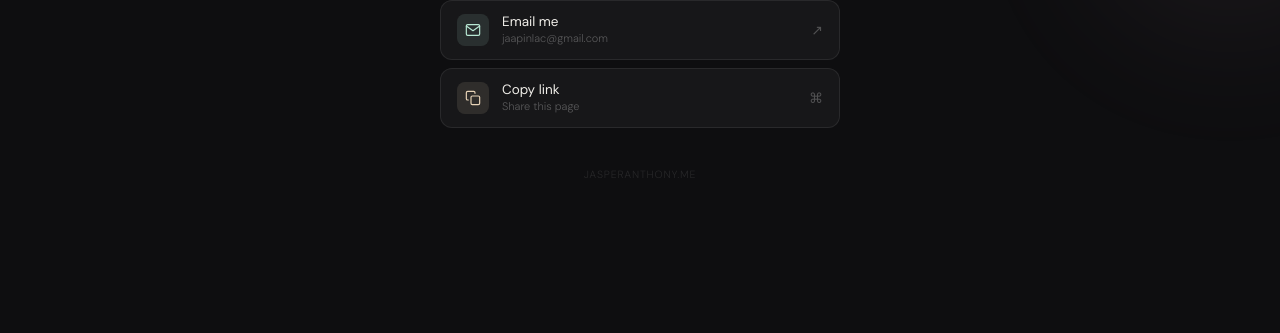
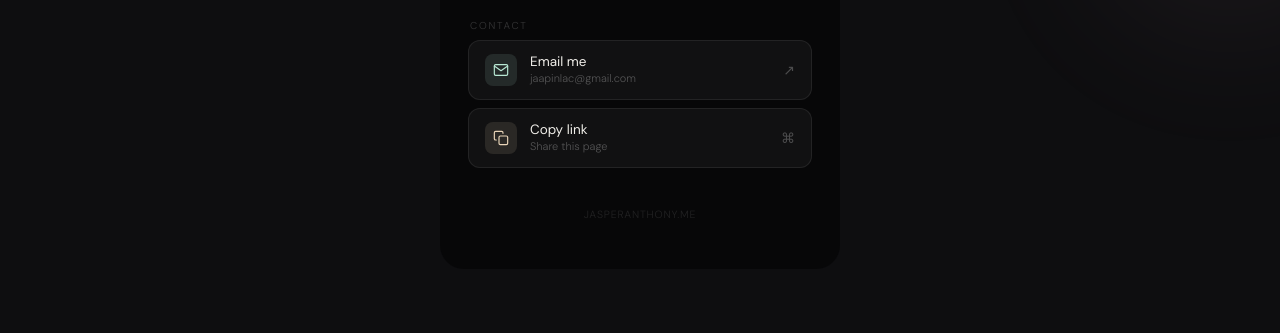
Before and after one commit to japinlac26/linktree, a plain HTML site: page index.html in a window 1280 px wide. Shown: the part 847-1180 px from the top of the page. Before the commit the page ends 1092 px from the top, so only its background shows below. Drawn offline with Linux system fonts and the light colour scheme.

Commit message:
Add subtle dark background panel behind content
Co-Authored-By: Claude Sonnet 4.6 <noreply@anthropic.com>

```diff
--- a/index.html
+++ b/index.html
@@ -103,6 +103,11 @@
       display: flex;
       flex-direction: column;
       align-items: center;
+      background: rgba(0, 0, 0, 0.45);
+      backdrop-filter: blur(2px);
+      -webkit-backdrop-filter: blur(2px);
+      border-radius: 24px;
+      padding: 40px 28px 48px;
     }
 
     /* ── Avatar ── */
```
